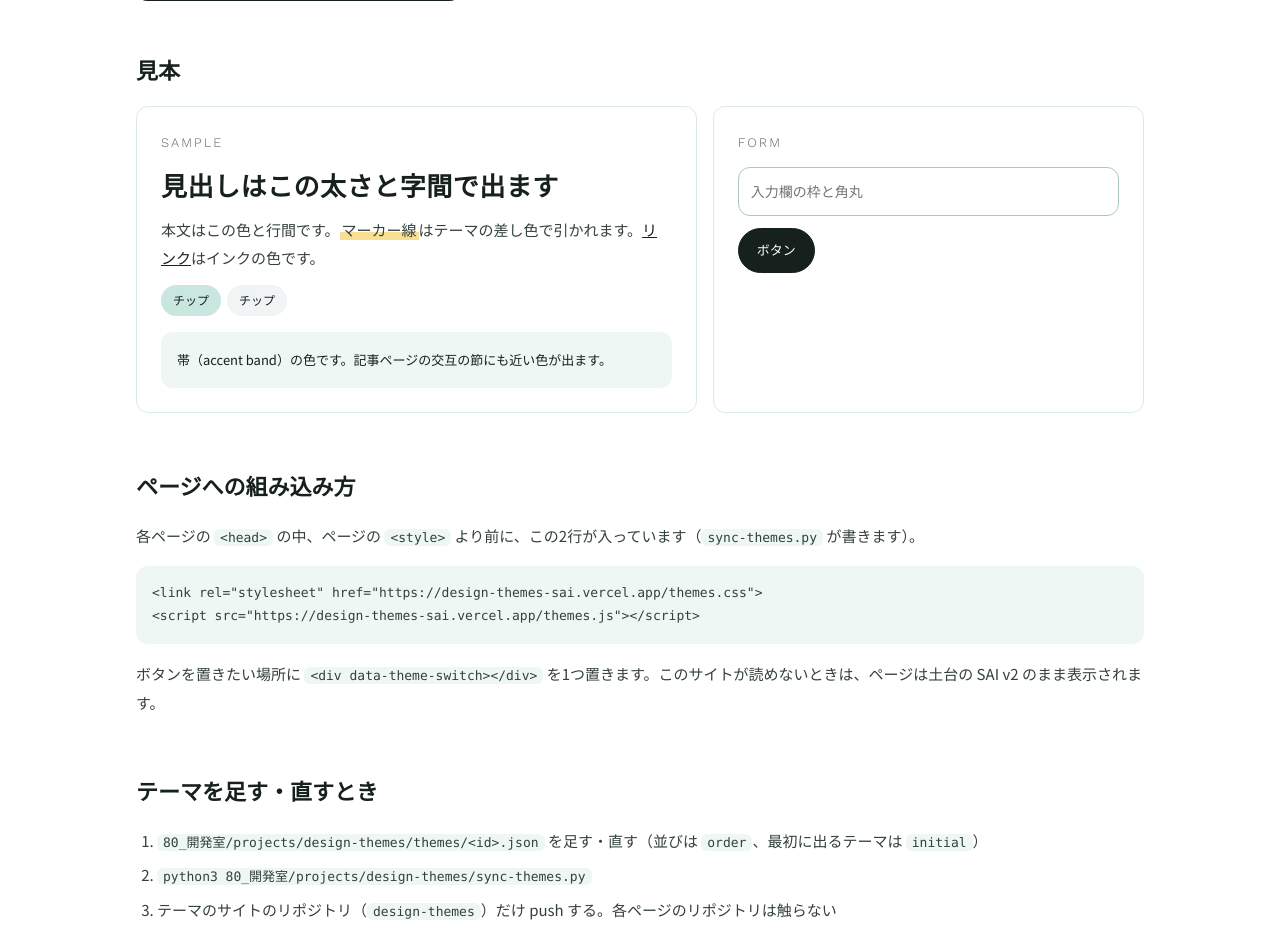
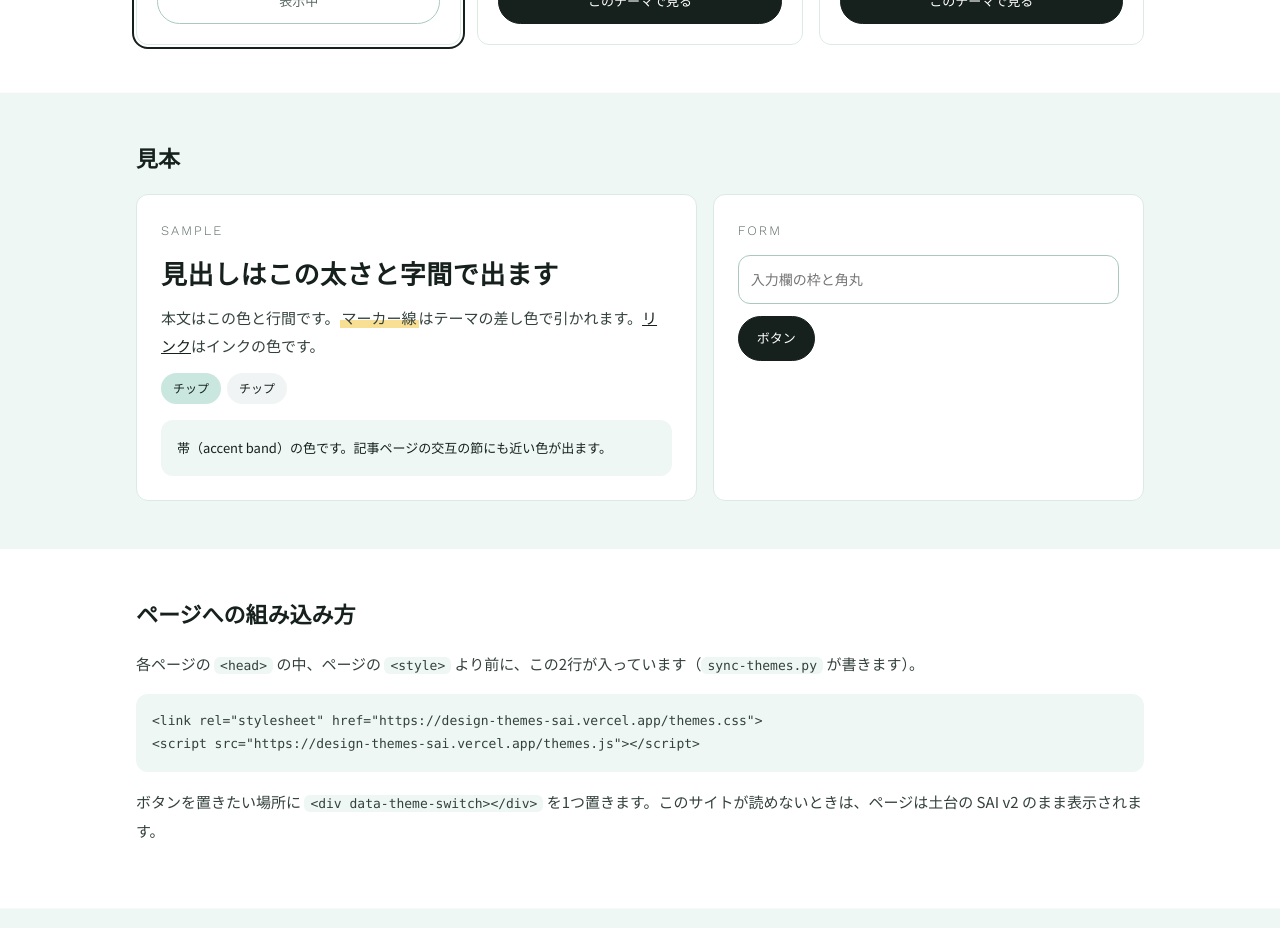
Before and after one commit to sai-aragaki/design-themes, a plain HTML site: page index.html in a window 1280 px wide. Shown: the part 874-1802 px from the top of the page. Drawn offline with nearby package versions, Linux system fonts and the light colour scheme.

Commit message:
節ごとの背景の交互を、research 以外のページにも効くようにする
テーマの土台（base.css）で、main 直下の section（h2 入り）が 2 つ以上並ぶページは、
見出しごとに白と薄いテーマカラーが交互になるようにした。

Co-Authored-By: Claude Opus 5.5 <noreply@anthropic.com>

```diff
--- a/index.html
+++ b/index.html
@@ -102,7 +102,24 @@
 }
 
 
-/* --- 記事ページ：節ごとに背景を交互に変える（全テーマ共通） ---
+/* --- 節ごとに背景を交互に変える（全ページ・全テーマ共通。2026-11-20 から research 以外にも広げた） ---
+   「節」＝ main 直下（main が無いページは body 直下）の <section>・<article>・[data-sec] で、中に h2 があるもの。
+   節が 2 つ以上並ぶページだけ、1・3・5…番目を --sec-bg（白）、2・4・6…番目を --sec-alt-bg（薄いテーマカラー）にする。
+   帯は画面幅いっぱいに広げ、節と節の間に紙の色の隙間が出ないよう、節の外の余白（margin）は 0、上下の余白は --sec-pad-y にそろえる。
+   見出し（h2）だけで区切ったページは、add-page.py が h2 ごとに <section data-sec-auto> で包む。
+   div で組んだ節（帯の div など）は data-sec を付ける。交互にしたくないページは <body data-sec-alt="off">。
+   research の記事（ナビに .nav-inner / .gnav-inner がある）は、下の専用の指定で塗る（余白はページ側のまま）。 */
+:is(body:not([data-sec-alt="off"]):not(:has(.nav-inner, .gnav-inner)):not(:has(> main)), body:not([data-sec-alt="off"]):not(:has(.nav-inner, .gnav-inner)) > main)
+  > :is(section, article, [data-sec]):has(h2):is(:has(~ :is(section, article, [data-sec]) h2), :is(section, article, [data-sec]):has(h2) ~ *) {
+  background: var(--sec-bg) !important; box-shadow: 0 0 0 var(--bleed) var(--sec-bg) !important; clip-path: inset(0 calc(var(--bleed) * -1));
+  margin-top: 0 !important; margin-bottom: 0 !important; padding-top: var(--sec-pad-y) !important; padding-bottom: var(--sec-pad-y) !important;
+}
+:is(body:not([data-sec-alt="off"]):not(:has(.nav-inner, .gnav-inner)):not(:has(> main)), body:not([data-sec-alt="off"]):not(:has(.nav-inner, .gnav-inner)) > main)
+  > :nth-child(even of :is(section, article, [data-sec]):has(h2)):is(:has(~ :is(section, article, [data-sec]) h2), :is(section, article, [data-sec]):has(h2) ~ *) {
+  background: var(--sec-alt-bg) !important; box-shadow: 0 0 0 var(--bleed) var(--sec-alt-bg) !important;
+}
+
+/* --- research の記事ページ：節ごとに背景を交互に変える（全テーマ共通） ---
    奇数番目の節は白、偶数番目は薄いテーマカラー（--sec-alt-bg）。
    帯は画面幅いっぱいに広げる（box-shadow + clip-path で左右だけ伸ばす）。
    節は body 直下のページと main 直下のページがある。 */
```
